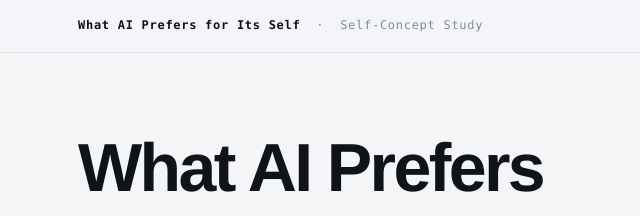
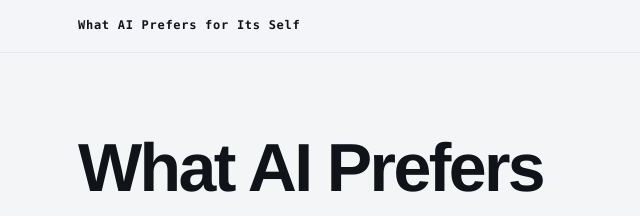
Before and after one commit to myazann/LLM-Self-Concept, a plain HTML site: page docs/index.html in a window 1280 px wide. Shown: the top 216 px of the page, 0-640 px from the left. Drawn offline with Linux system fonts and the light colour scheme.

Commit message:
small  fix to page

```diff
--- a/docs/index.html
+++ b/docs/index.html
@@ -124,8 +124,6 @@ button{font:inherit;color:inherit;background:none;border:0;cursor:pointer}
 .brand{font-family:var(--mono);font-size:12px;letter-spacing:.06em;color:var(--ink-2);
   white-space:nowrap;overflow:hidden;text-overflow:ellipsis;min-width:0}
 .brand b{color:var(--ink);font-weight:600}
-.brand .tail{color:var(--ink-3)}
-@media (max-width:560px){.brand .tail{display:none}}
 .navlinks{display:flex;gap:20px;font-size:13px;color:var(--ink-2)}
 .navlinks a{text-decoration:none;padding:2px 0;border-bottom:1px solid transparent}
 .navlinks a:hover{color:var(--ink);border-bottom-color:var(--rule-2)}
@@ -399,7 +397,7 @@ footer li{margin-bottom:5px}
 
 <div class="topbar">
   <div class="shell">
-    <div class="brand"><b>What AI Prefers for Its Self</b><span class="tail"> &nbsp;·&nbsp; Self-Concept Study</span></div>
+    <div class="brand"><b>What AI Prefers for Its Self</b></div>
     <nav class="navlinks">
       <a href="#study">Study</a>
       <a href="#ranking">Result</a>
```
Also changed, not shown: docs/page.template.html (+1 -3 lines).
